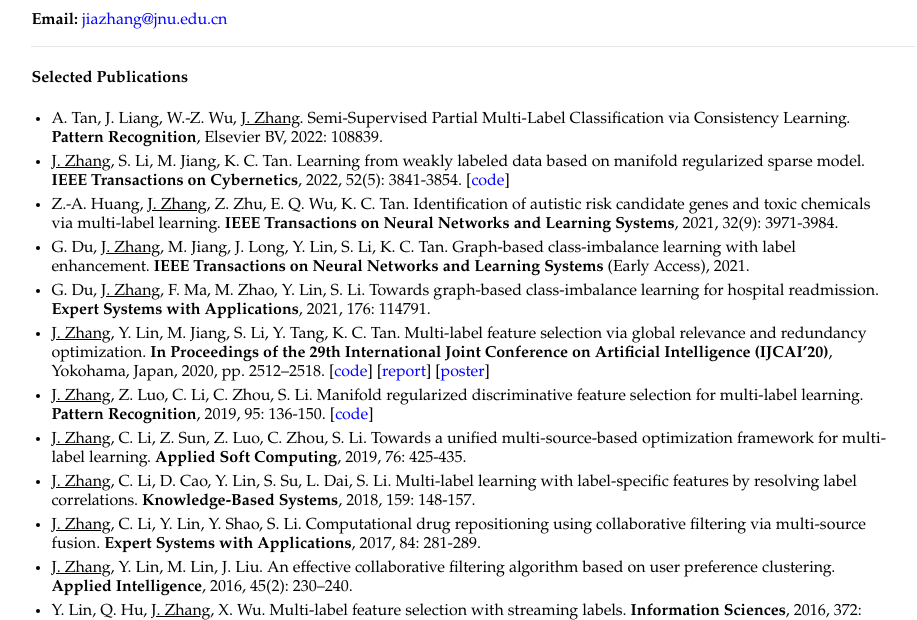
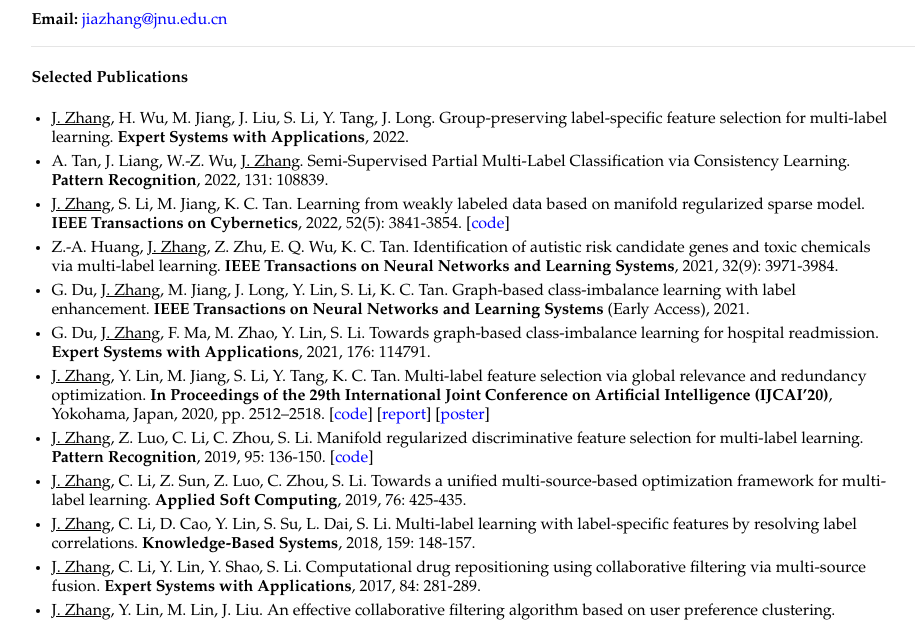
Before and after one commit to jiazhang-ml/jiazhang-ml.github.io, a Jekyll site: the page built from index.md, in a window 1280 px wide and 900 px high, cut to the strip 280-900 px from the top of the window. Shown: the whole strip, without its empty margins (167-1084 px from the left). Built offline with Jekyll 4.4.1, drawn with Linux system fonts in a browser that asks for light colours; a script that is not in the unit is left out.

Commit message:
Update index.md

```diff
--- a/index.md
+++ b/index.md
@@ -17,7 +17,8 @@ I received the Ph.D. degree from the School of Informatics, Xiamen University, X
 
 #### Selected Publications
 
-* A. Tan, J. Liang, W.-Z. Wu, <u>J. Zhang</u>. Semi-Supervised Partial Multi-Label Classification via Consistency Learning. **Pattern Recognition**, Elsevier BV, 2022: 108839.
+* <u>J. Zhang</u>, H. Wu, M. Jiang, J. Liu, S. Li, Y. Tang, J. Long. Group-preserving label-specific feature selection for multi-label learning. **Expert Systems with Applications**, 2022. <script src="https://codeocean.com/widget.js?slug=1281687" async></script>
+* A. Tan, J. Liang, W.-Z. Wu, <u>J. Zhang</u>. Semi-Supervised Partial Multi-Label Classification via Consistency Learning. **Pattern Recognition**, 2022, 131: 108839.
 * <u>J. Zhang</u>, S. Li, M. Jiang, K. C. Tan. Learning from weakly labeled data based on manifold regularized sparse model. **IEEE Transactions on Cybernetics**, 2022, 52(5): 3841-3854. [[code](MSWL-master.zip)]
 * Z.-A. Huang, <u>J. Zhang</u>, Z. Zhu, E. Q. Wu, K. C. Tan. Identification of autistic risk candidate genes and toxic chemicals via multi-label learning. **IEEE Transactions on Neural Networks and Learning Systems**, 2021, 32(9): 3971-3984.
 * G. Du, <u>J. Zhang</u>, M. Jiang, J. Long, Y. Lin, S. Li, K. C. Tan. Graph-based class-imbalance learning with label enhancement. **IEEE Transactions on Neural Networks and Learning Systems** (Early Access), 2021.
```
